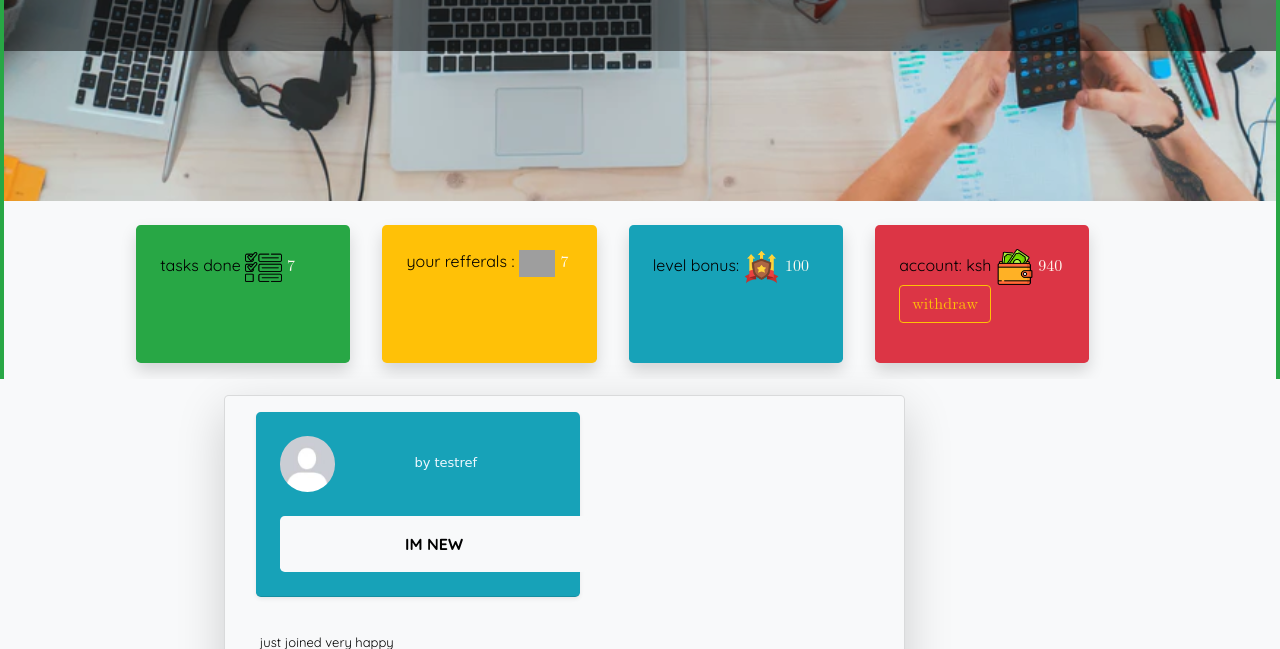
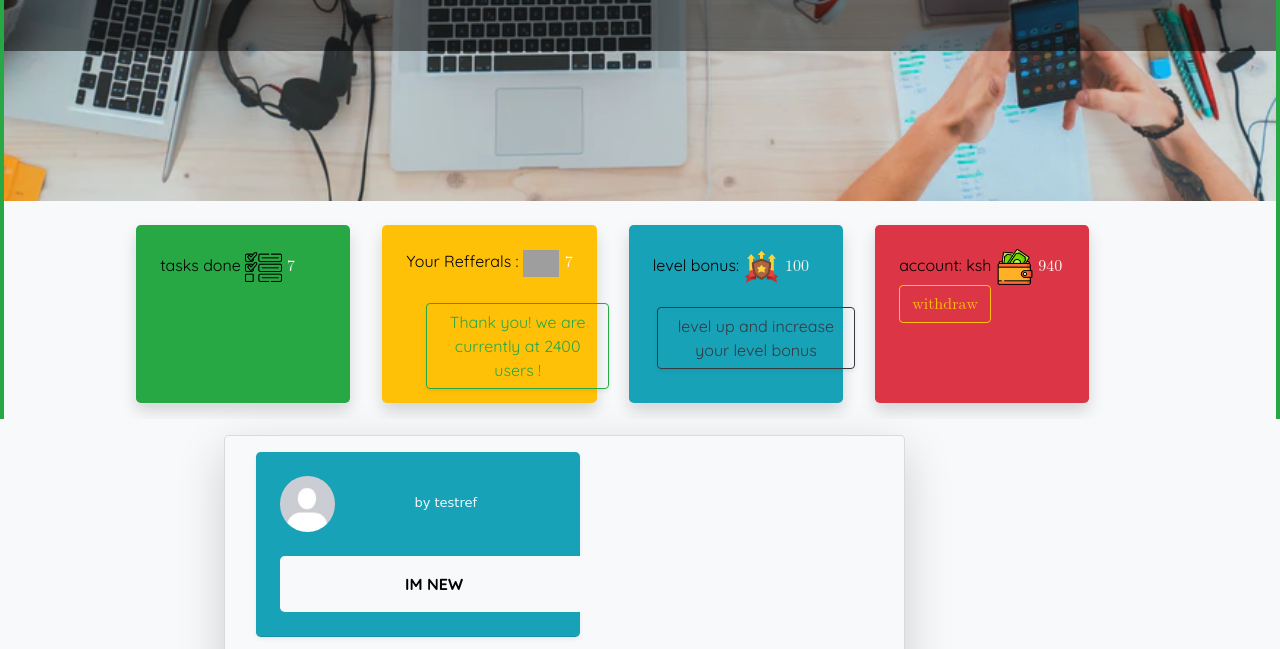
Before and after one commit to bedah-kym/taskfindr, a Django app: page / in a window 1280 px wide. Shown: the part 603-1252 px from the top of the page. Run offline with Django 4.2, Linux system fonts and the light colour scheme; a user stored in the database is signed in; data comes from the database, SQL or seed files in the repository; some libraries are stand-ins or nearby versions; some web fonts are replaced; grey boxes are pictures that could not be loaded.

Commit message:
added total users logic

```diff
--- a/blog/views.py
+++ b/blog/views.py
@@ -23,6 +23,7 @@ class postlistview(LoginRequiredMixin, ListView):
 
     def get_context_data(self, **kwargs):
         user = self.request.user
+        total_users = User.objects.count()*100
         account = Cashaccount.objects.get(owner=user)
         reffs=account.refferals.count()
         amount= account.get_total_cash(user)
@@ -34,6 +35,7 @@ class postlistview(LoginRequiredMixin, ListView):
             "tasks":tasks,
             "cash":amount,
             "level":level,
+            "total_users":total_users
         }
         context.update(new)
         return context
--- a/blogger/templates/blog/about.html
+++ b/blogger/templates/blog/about.html
@@ -40,6 +40,7 @@
                           2. You will be directed to a page with a paybill number, pay the minimum kshs 100/= and submit the code .<br>
                           3. After a few minutes our agents will verify the payment and activate your account giving you a refferal link. <br>
                           4. Share the link to friends and family to earn the refferal bonus <br>
+                          5. Write a short blog ,spin the wheel or choose a Social task to increase your earnings.
                     </ol>
                   </p>
                   <span style="">-----> </span>
@@ -72,13 +73,14 @@
            </div>
            <div class="side-bar  bg-dark col-lg-4 col-sm-12 col-md-10 m-2 p-4 shadow-sm rounded-lg">
             <p style="color:white;font-family:math;font-size:smaller;"class="mx-auto">
-              <h5>LEVEL BONUS </h5>
+              <h5 style="color:aliceblue">LEVEL BONUS </h5>
               <ol style="font-size:small;font-family:cursive;color:white;">
                 1. Level bonus allows you to earn bonus money by increasing your earning level.<br>
                 2. Each level cost Kshs 100 more than the previous level.<br>
-                3. To increase your level,deposit the appropriate amount eg Kshs 200 = level 2 Kshs 300 = level 3 ETC. <br>
+                3. To increase your level,deposit the appropriate amount eg Kshs 200 = level 2, Kshs 300 = level 3 ,ETC. <br>
                 4. The maximum level is level 10 @ Kshs 1000/=. <br>
                 5. You can also increase your level by pressing the level up button in your profile.<br>
+                6. When you increase your level ie 10, you will earn level bonus(level 10 is 1000/=) + reffereal income for every 10 people EVERY TIME !.
               </ol>
             </p>
          </div>
--- a/blogger/templates/blog/base.html
+++ b/blogger/templates/blog/base.html
@@ -112,6 +112,7 @@
      background-image: url('/static/images/hero.webp');
      background-blend-mode: multiply;">
       <div class="events_hero ">
+
        <h1 style="font-size:large"> Welcome to TASKFINDR. Open a CashAccount then Choose a task, when the task is done we give you some cash<br>
        so bring your friends because we want to build a community of online earners without any prior skills or training. <br>
        <a href="{% url 'about' %}">
--- a/blogger/templates/blog/home.html
+++ b/blogger/templates/blog/home.html
@@ -16,9 +16,13 @@
             </div>
             <div class=" wow fadeInRight side-bar bg-warning col-lg-2 col-sm-8 col-md-12 col-sm-10 m-3 p-2 shadow rounded-lg"data-wow-delay="0.1s">
                 <div class='col p-2 m-2'>
-                  <p>your refferals : <span style="color:floralwhite;font-family:math;">
-                    <img src="static\images\icons\referral.png" style="width:20%" alt=" ">
-                    {{reffs}}</span></p>
+                  <p>Your Refferals :
+                    <span style="color:floralwhite;font-family:math;">
+                      <img src="static\images\icons\referral.png" style="width:20%" alt=" ">
+                      {{reffs}}
+                    </span>
+                  </p>
+                  <span style="left:20px;top:10px;"class="btn btn-group btn-outline-success shadow-sm"> Thank you! we are currently at {{total_users}} users ! </span>
 
                 </div>
             </div>
@@ -29,6 +33,7 @@
                     <img src="static\images\icons\level-up.png" style="width:20%" alt=" ">
                     {{level}}</span></p>
                 </div>
+                <a href="{% url 'level_up' %}"style="left:20px;bottom:10px;"class="btn btn-group btn-outline-dark shadow-sm"> level up and increase your level bonus</a>
             </div>
             <div class=" wow fadeInRight side-bar bg-danger col-lg-2 col-sm-8 col-md-12 col-sm-10 m-3 p-2 shadow rounded-lg"data-wow-delay="0.1s">
                 <div class='col p-2 m-2'>
--- a/users/views.py
+++ b/users/views.py
@@ -24,7 +24,7 @@ def register_view(request,**kwargs):
                 owner = User.objects.get(username=username)
                 prof=profile.objects.create(user = owner,reffered_by = reff_code,phone_number=phonenumber)
                 prof.save()
-                messages.success(request,f'WELCOME {username} you are now a member.ACTIVATE your account now')
+                messages.success(request,f'WELCOME {username} you are now a member.ACTIVATE your account now and PLEASE READ THE SITE GUIDE')
                 return redirect('about')
             else:
                 messages.warning(request,f'Sorry {username} you need a valid refferal link to register,click register to use our default link')
```
